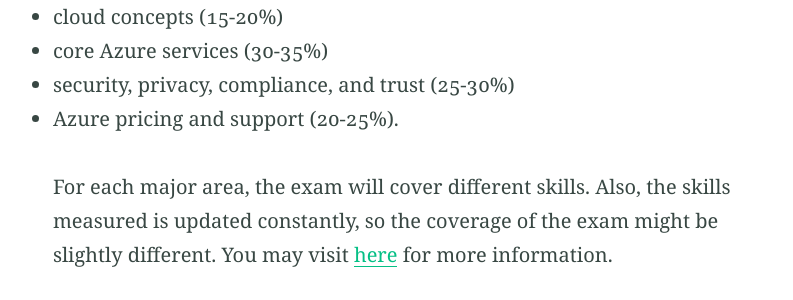
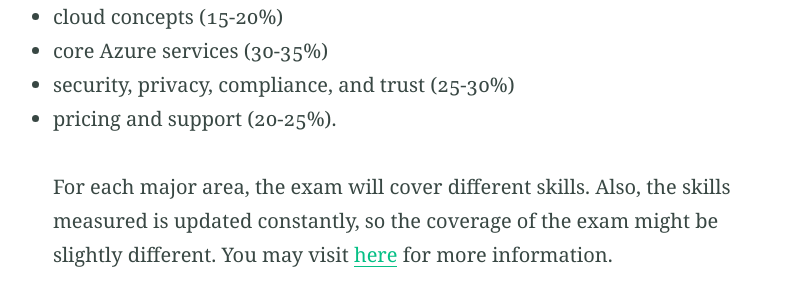
Before and after one commit to JoeHO888/JoeHo888.github.io, a Jekyll site: the page built from _posts/2019-12-17-20-Hours-To-Pass-Azure-Az-900.md, in a window 1280 px wide and 900 px high, scrolled down 1262 px. Shown: the part 155-455 px from the top of the window, without its empty margins (230-1023 px from the left). Built offline with Jekyll 4.4.1, drawn with Linux system fonts in a browser that asks for light colours; our own code applies the rules of GitHub Pages for plain Markdown files; comment, search, counter and statistics services are not loaded.

Commit message:
Update Exam Detail

```diff
--- a/_posts/2019-12-17-20-Hours-To-Pass-Azure-Az-900.md
+++ b/_posts/2019-12-17-20-Hours-To-Pass-Azure-Az-900.md
@@ -23,7 +23,7 @@
 * cloud concepts (15-20%)
 * core Azure services (30-35%)
 * security, privacy, compliance, and trust (25-30%)
-* Azure pricing and support (20-25%).
+* pricing and support (20-25%).
 
 For each major area, the exam will cover different skills. Also, the skills measured is updated constantly, so the coverage of the exam might be slightly different. You may visit [here](https://docs.microsoft.com/en-us/learn/certifications/exams/az-900#certification-exams "AZ-900 Detail") for more information.
 
```
